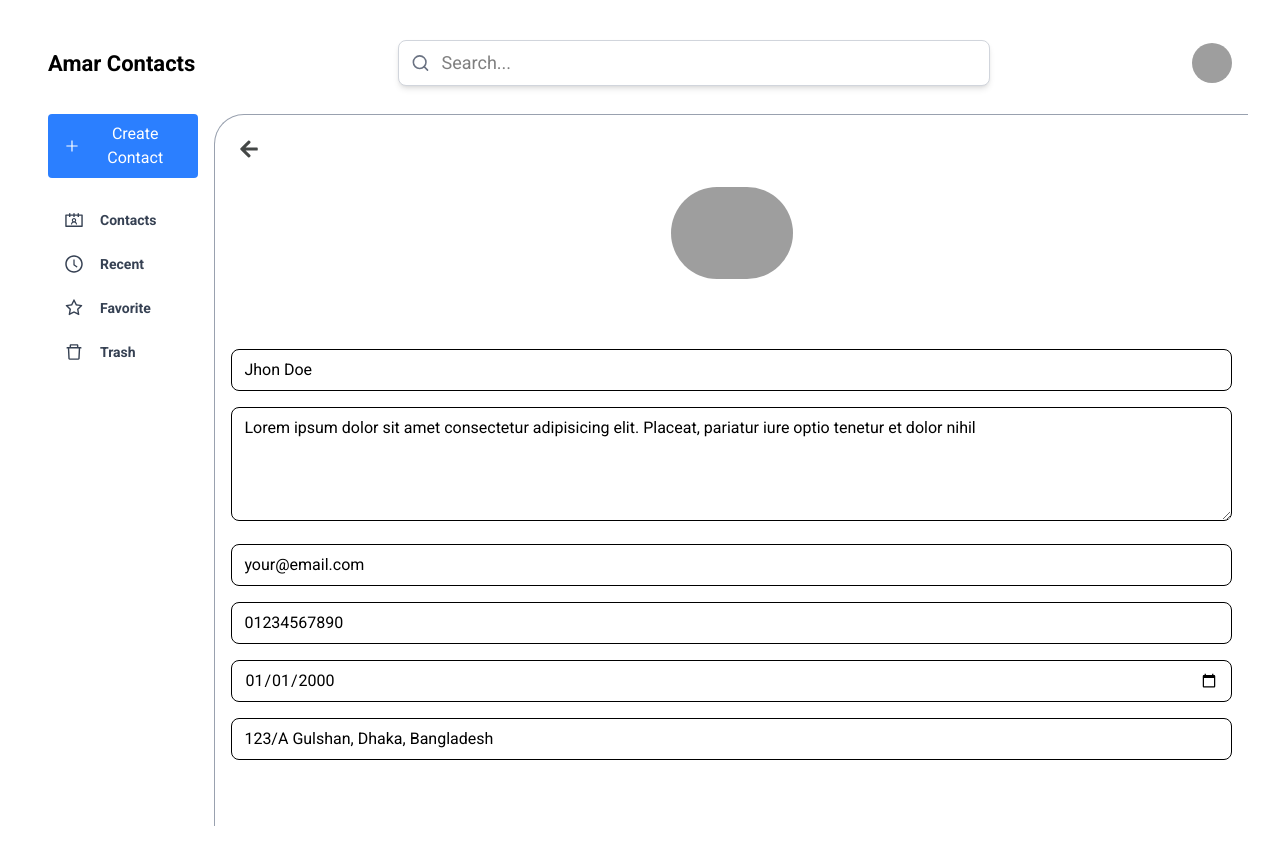
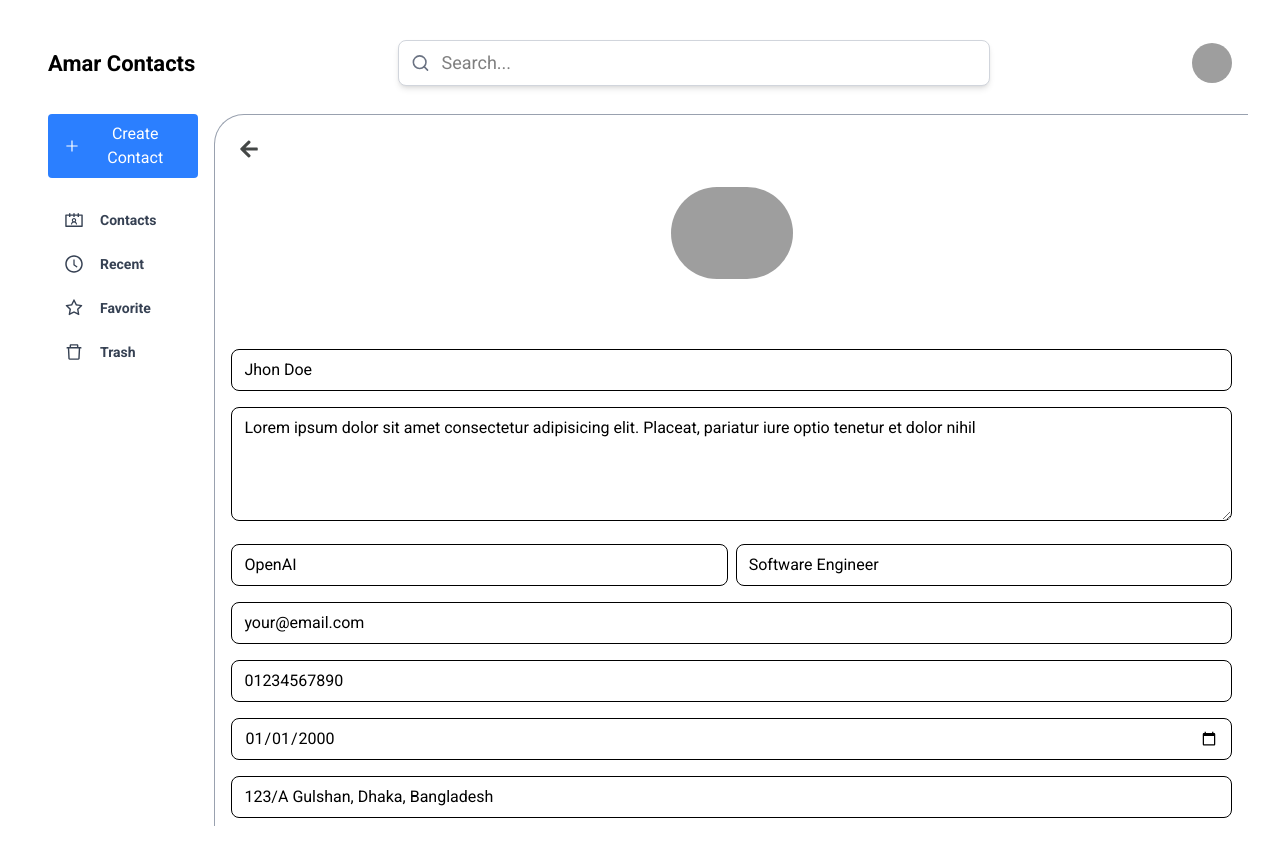
Before and after one commit to Abdullah00001/workly-contacts-client, a React (Vite) app: page /me in a window 1280 px wide. Both pictures are taken after a click on the icon 1213 px from the left and 149 px from the top of the page. Built offline with nearby package versions, Linux system fonts and the light colour scheme; grey boxes are pictures that could not be loaded.

Commit message:
feature(edit-profile): add works at fields

```diff
--- a/src/pages/EditProfile.tsx
+++ b/src/pages/EditProfile.tsx
@@ -77,6 +77,22 @@ const EditProfile: FC = () => {
   const handleDobSubmit = (e: FormEvent) => {
     e.preventDefault();
     // send updated dob to server here
+  };
+
+  const [work, setWork] = useState<{ company: string; position: string }>({
+    company: "OpenAI",
+    position: "Software Engineer",
+  });
+  const [isWorkClick, setIsWorkClick] = useState(false);
+
+  const handleChangeWork = (e: ChangeEvent<HTMLInputElement>) => {
+    const { name, value } = e.target;
+    setWork((prev) => ({ ...prev, [name]: value }));
+  };
+
+  const handleWorkSubmit = (e: FormEvent) => {
+    e.preventDefault();
+    // Send `work` object to server here
   };
 
   return (
@@ -167,6 +183,52 @@ const EditProfile: FC = () => {
               </button>
             </div>
           </form>
+          <form onSubmit={handleWorkSubmit} className="flex flex-col space-y-2">
+            <div className="grid grid-cols-1 md:grid-cols-2 gap-2">
+              <input
+                type="text"
+                name="company"
+                maxLength={100}
+                onChange={handleChangeWork}
+                onClick={() => setIsWorkClick(true)}
+                value={work.company}
+                placeholder="Company Name"
+                className="w-full px-3 py-2 rounded-lg outline-none border border-black"
+                id="company"
+              />
+              <input
+                type="text"
+                name="position"
+                maxLength={100}
+                onChange={handleChangeWork}
+                onClick={() => setIsWorkClick(true)}
+                value={work.position}
+                placeholder="Position"
+                className="w-full px-3 py-2 rounded-lg outline-none border border-black"
+                id="position"
+              />
+            </div>
+            <div
+              className={`${
+                isWorkClick ? "flex" : "hidden"
+              } justify-end items-center space-x-2`}
+            >
+              <button
+                type="button"
+                onClick={() => setIsWorkClick(false)}
+                className="px-3 py-2 bg-blue-400 text-white rounded-lg"
+              >
+                Cancel
+              </button>
+              <button
+                type="submit"
+                className="px-3 py-2 bg-blue-400 text-white rounded-lg"
+              >
+                Save
+              </button>
+            </div>
+          </form>
+
           <form
             onSubmit={handleEmailSubmit}
             className="flex flex-col space-y-2"
```
